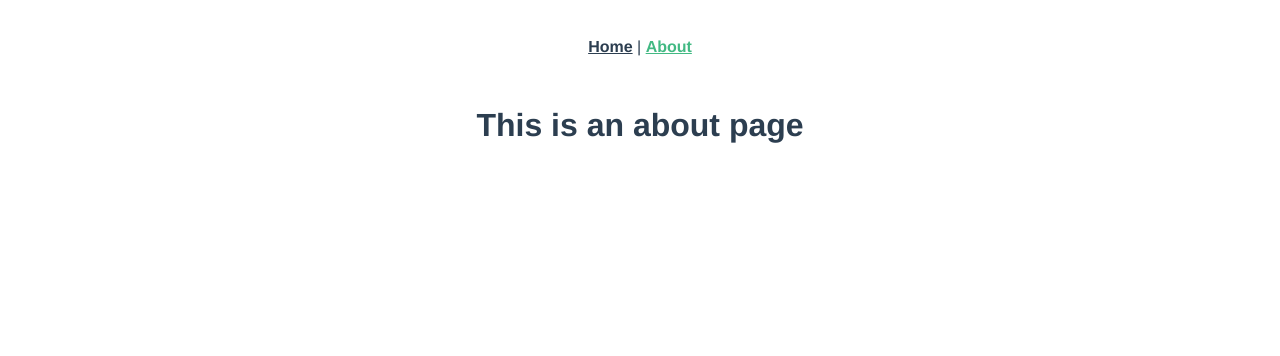
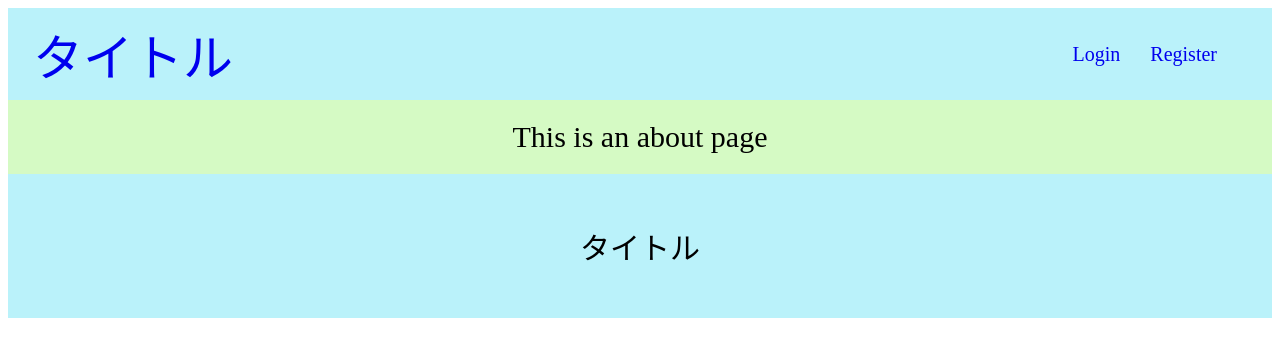
Before and after one commit to webEx15-team9/original-team-app, a Vue app: page /about in a window 1280 px wide. Shown: the top 356 px of the page. Built offline with nearby package versions, Linux system fonts and the light colour scheme.

Commit message:
それぞれのページに飛べるようにした

```diff
--- a/src/App.vue
+++ b/src/App.vue
@@ -1,30 +1,34 @@
 <template>
-  <div id="nav">
-    <router-link to="/">Home</router-link> |
-    <router-link to="/about">About</router-link>
+  <div class="app">
+    <Header></Header>
+    <div class="body">
+      <router-view></router-view>
+    </div>
+    <Footer></Footer>
   </div>
-  <router-view />
 </template>
+
+<script>
+import Header from "@/components/Header.vue"
+import Footer from "@/components/Footer.vue"
+export default {
+  components: {
+    Header,
+    Footer,
+  },
+}
+</script>
 
 <style>
 #app {
-  font-family: Avenir, Helvetica, Arial, sans-serif;
-  -webkit-font-smoothing: antialiased;
-  -moz-osx-font-smoothing: grayscale;
   text-align: center;
-  color: #2c3e50;
+  overflow: hidden;
 }
-
-#nav {
-  padding: 30px;
+.body {
+  padding: 20px;
+  background-color: rgb(213, 250, 196);
 }
-
-#nav a {
-  font-weight: bold;
-  color: #2c3e50;
-}
-
-#nav a.router-link-exact-active {
-  color: #42b983;
+.nav_link_about {
+  font-size: 50px;
 }
 </style>
--- /dev/null
+++ b/src/components/Footer.vue
@@ -0,0 +1,18 @@
+<template>
+  <footer class="footer">
+    <div class="title">タイトル</div>
+  </footer>
+</template>
+
+<style>
+.footer {
+  text-align: center;
+  background-color: rgb(186, 242, 250);
+  padding: 50px;
+}
+.title {
+  display: inline-flex;
+  justify-content: center;
+  font-size: 30px;
+}
+</style>
--- /dev/null
+++ b/src/components/Header.vue
@@ -0,0 +1,34 @@
+<template>
+  <header class="header">
+    <router-link to="/" class="header_title">タイトル</router-link>
+    <div class="nav">
+      <router-link to="/login" class="nav_link">Login</router-link>
+      <router-link to="/register" class="nav_link">Register</router-link>
+    </div>
+  </header>
+</template>
+
+<style>
+.header {
+  display: flex;
+  background-color: rgb(186, 242, 250);
+  justify-content: space-between;
+  align-items: center;
+  padding: 10px;
+}
+.header_title {
+  font-size: 50px;
+  padding-left: 15px;
+  text-decoration: none;
+}
+
+.nav {
+  display: flex;
+  padding-right: 15px;
+  font-size: 20px;
+}
+.nav_link {
+  padding-right: 30px;
+  text-decoration: none;
+}
+</style>
--- a/src/router/index.js
+++ b/src/router/index.js
@@ -1,5 +1,9 @@
 import { createRouter, createWebHistory } from "vue-router"
-import Home from "../views/Home.vue"
+import Home from "@/views/Home.vue"
+import Login from "@/views/Login.vue"
+import Register from "@/views/Register.vue"
+import Search from "@/views/Search.vue"
+import Post from "@/views/Post.vue"
 
 const routes = [
   {
@@ -16,6 +20,26 @@ const routes = [
     component: () =>
       import(/* webpackChunkName: "about" */ "../views/About.vue"),
   },
+  {
+    path: "/login",
+    name: "Login",
+    component: Login,
+  },
+  {
+    path: "/register",
+    name: "Register",
+    component: Register,
+  },
+  {
+    path: "/search",
+    name: "Search",
+    component: Search,
+  },
+  {
+    path: "/post",
+    name: "Post",
+    component: Post,
+  },
 ]
 
 const router = createRouter({
--- a/src/views/About.vue
+++ b/src/views/About.vue
@@ -1,5 +1,11 @@
 <template>
   <div class="about">
-    <h1>This is an about page</h1>
+    <div>This is an about page</div>
   </div>
 </template>
+
+<style>
+.about {
+  font-size: 30px;
+}
+</style>
--- a/src/views/Home.vue
+++ b/src/views/Home.vue
@@ -1,18 +1,32 @@
 <template>
   <div class="home">
-    <img alt="Vue logo" src="../assets/logo.png" />
-    <HelloWorld msg="Welcome to Your Vue.js App" />
+    <router-link to="/about" class="nav_link_about">About</router-link>
+    <div class="content">いろんな機能↓↓</div>
+    <div class="function_details">
+      <router-link to="/search" class="nav_link_function">検索機能</router-link>
+      <router-link to="/post" class="nav_link_function">投稿機能</router-link>
+    </div>
   </div>
 </template>
 
-<script>
-// @ is an alias to /src
-import HelloWorld from "@/components/HelloWorld.vue"
+<style>
+.nav_link_about {
+  text-decoration: none;
+}
 
-export default {
-  name: "Home",
-  components: {
-    HelloWorld,
-  },
+.content {
+  font-size: 30px;
+  padding-top: 20px;
 }
-</script>
+
+.function_details {
+  padding: 10px;
+}
+
+.nav_link_function {
+  text-align: center;
+  margin: 20px;
+  font-size: 20px;
+  text-decoration: none;
+}
+</style>
--- /dev/null
+++ b/src/views/Login.vue
@@ -0,0 +1,3 @@
+<template>
+  <div>ログインページ</div>
+</template>
--- /dev/null
+++ b/src/views/Post.vue
@@ -0,0 +1,3 @@
+<template>
+  <div>投稿ページ</div>
+</template>
--- /dev/null
+++ b/src/views/Register.vue
@@ -0,0 +1,3 @@
+<template>
+  <div>登録ページ</div>
+</template>
--- /dev/null
+++ b/src/views/Search.vue
@@ -0,0 +1,3 @@
+<template>
+  <div>検索ページ</div>
+</template>
```
